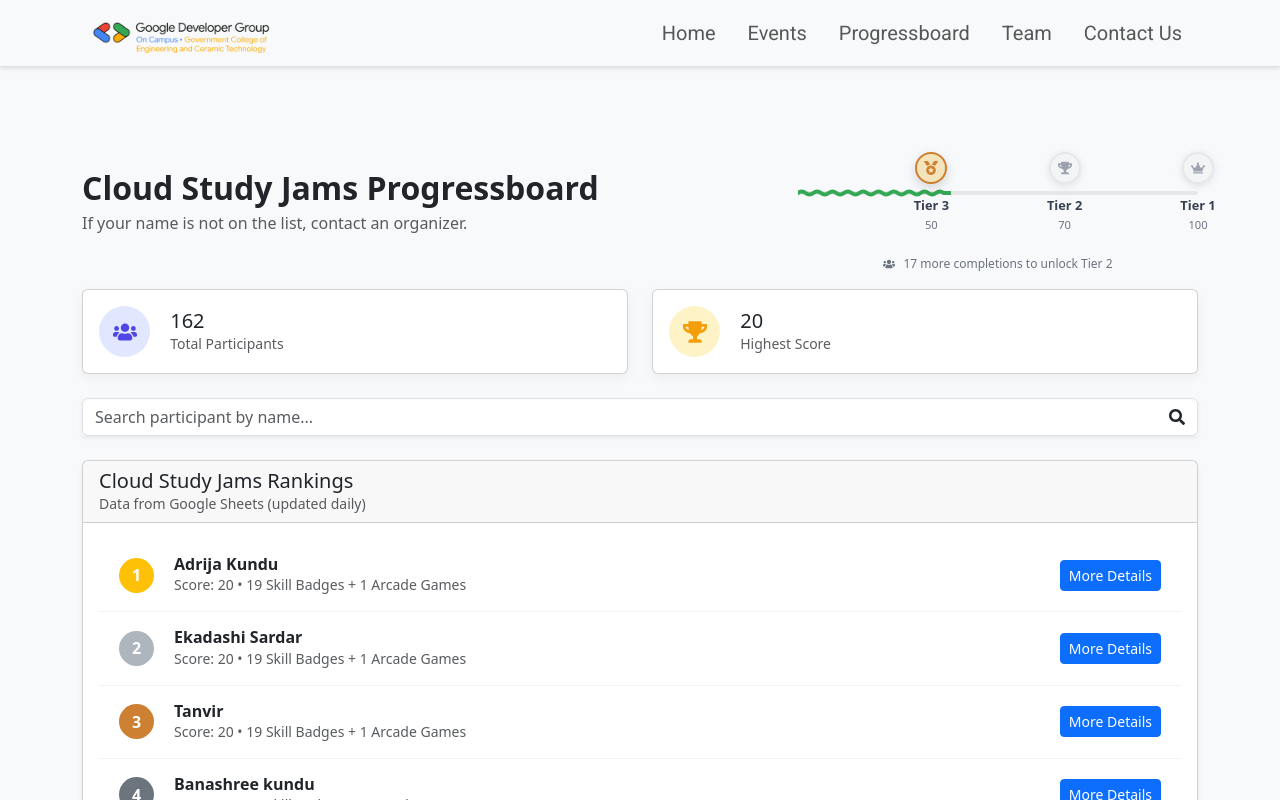
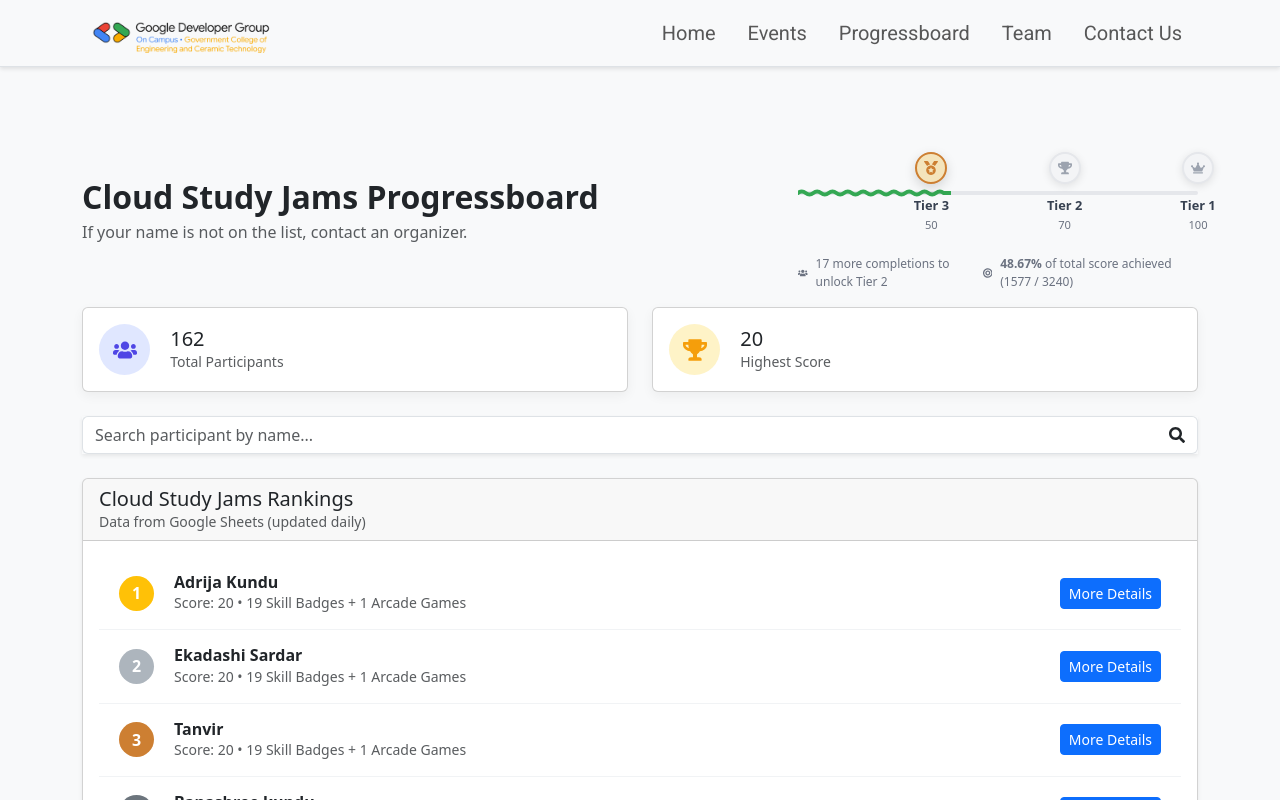
Before and after one commit to GDG-on-Campus-GCECT/GDGoC-GCECT, a React (Vite) app: page /progressboard in a window 1280 px wide. Shown: the top 800 px of the page. Built offline with nearby package versions, Linux system fonts and the light colour scheme.

Commit message:
added percentage completion

```diff
--- a/src/components/progressboard/LinearTierProgress.jsx
+++ b/src/components/progressboard/LinearTierProgress.jsx
@@ -1,5 +1,11 @@
 import React, { useState, useEffect } from "react";
-import { FaMedal, FaTrophy, FaCrown, FaUsers } from "react-icons/fa";
+import {
+  FaMedal,
+  FaTrophy,
+  FaCrown,
+  FaUsers,
+  FaBullseye,
+} from "react-icons/fa";
 
 const LinearTierProgress = ({ participants = [] }) => {
   // Animation state
@@ -48,6 +54,18 @@
   };
 
   const counts = getParticipantCounts();
+
+  // Overall score calculations (each participant max 20)
+  const MAX_SCORE_PER_PARTICIPANT = 20;
+  const totalPossibleScore = participants.length * MAX_SCORE_PER_PARTICIPANT;
+  const totalCompletedScore = participants.reduce(
+    (sum, p) => sum + (Number(p.score) || 0),
+    0
+  );
+  const overallScorePercentage =
+    totalPossibleScore > 0
+      ? (totalCompletedScore / totalPossibleScore) * 100
+      : 0;
 
   // Calculate progress percentage based on current position towards next milestone
   const getProgressPercentage = () => {
@@ -207,6 +225,14 @@
           <FaUsers size={12} className="me-1" />
           <span>{getNextTierMessage()}</span>
         </div>
+
+        <div className="progress-stat">
+          <FaBullseye size={12} className="me-1" />
+          <span>
+            <strong>{overallScorePercentage.toFixed(2)}%</strong> of total score
+            achieved ({totalCompletedScore} / {totalPossibleScore})
+          </span>
+        </div>
       </div>
     </div>
   );
```
